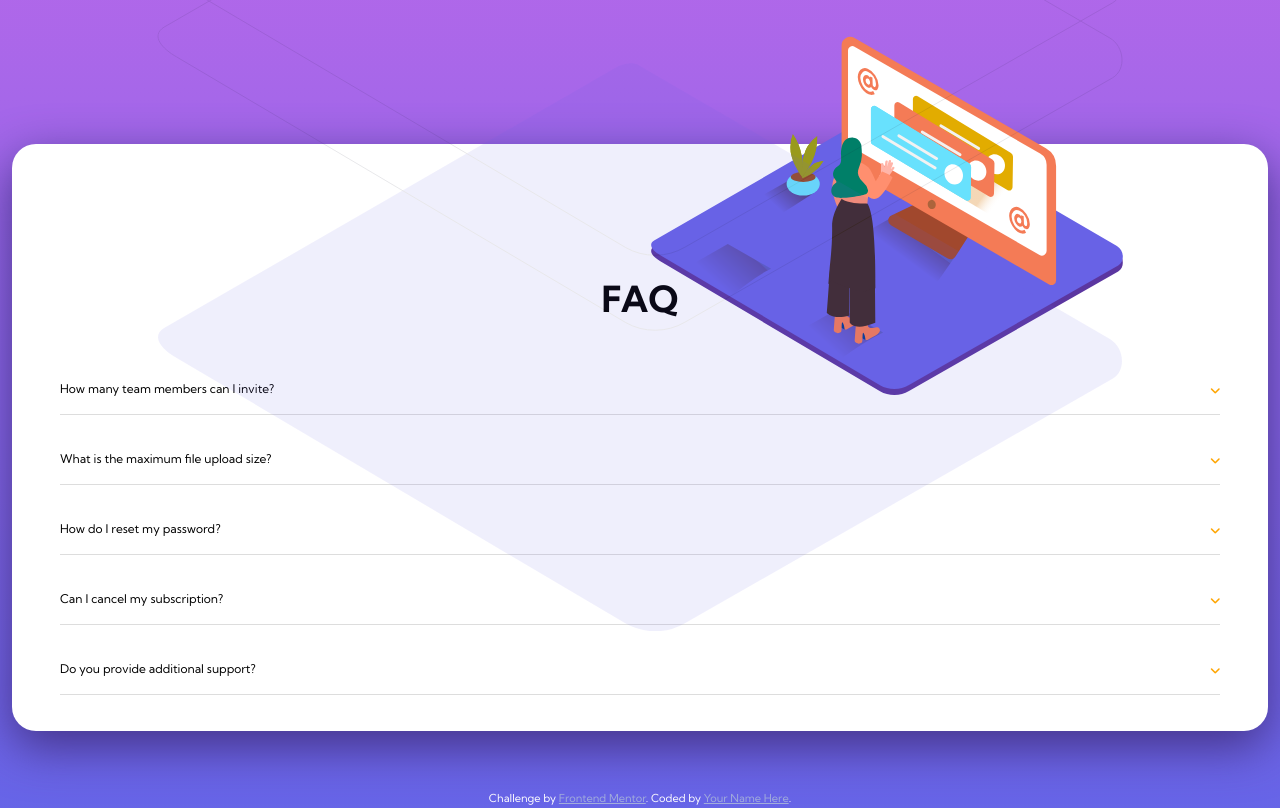
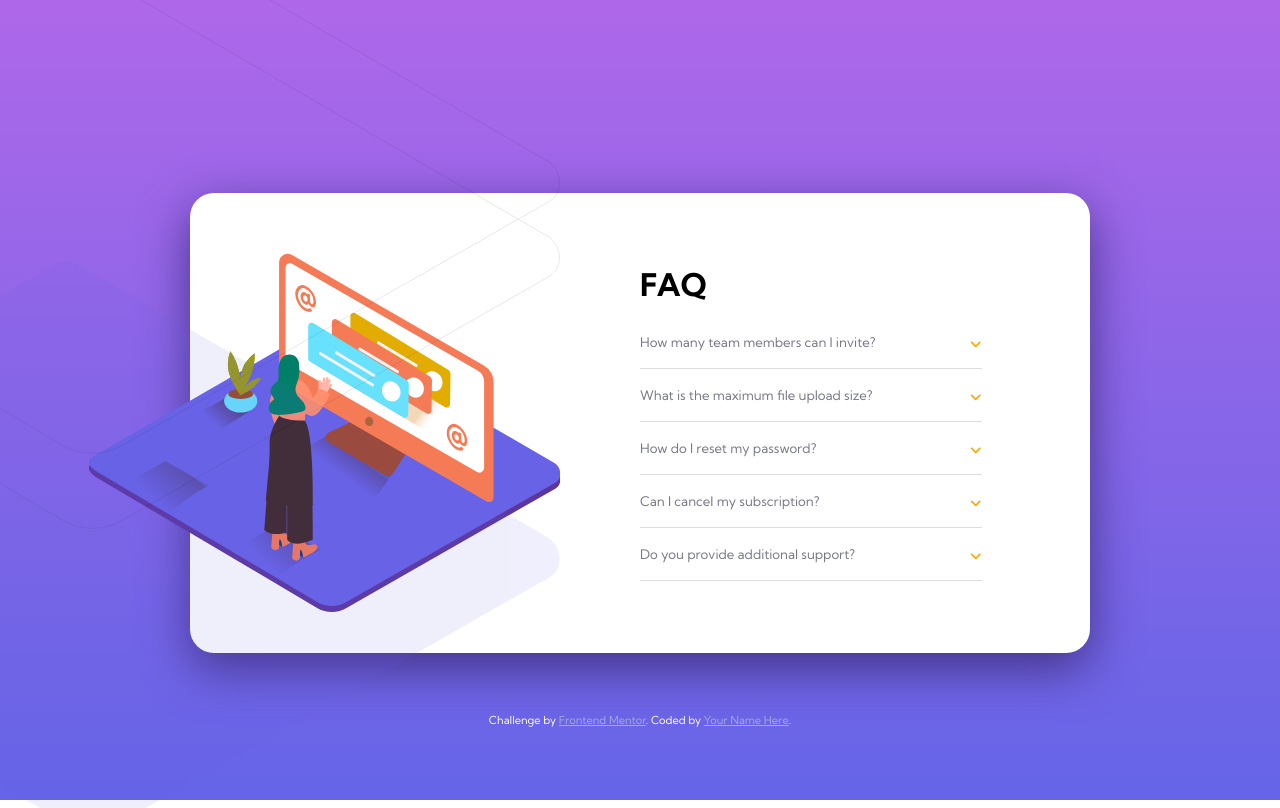
Before and after one commit to Coda-Sen/FEM-Accordion-Card, a website built with Parcel: page src/index.html in a window 1280 px wide. Shown: the top 808 px of the page. Built offline with nearby package versions, Linux system fonts and the light colour scheme.

Commit message:
tweaked element sizes, added wrapper around #card

```diff
--- a/src/index.html
+++ b/src/index.html
@@ -15,6 +15,7 @@
 </head>
 <body>
   <section id="card">
+    <div id="wrapper">
       <div class="img--div hide--mobile">
         <img src="images/illustration-woman-online-mobile.svg">
         <img src="images/bg-pattern-mobile.svg">
@@ -83,6 +84,7 @@
     <section class="attribution">
       Challenge by <a href="https://www.frontendmentor.io?ref=challenge" target="_blank">Frontend Mentor</a>.
       Coded by <a href="#">Your Name Here</a>.
+    </div>
     </section>
 </body>
 <script>
--- a/src/scss/main.scss
+++ b/src/scss/main.scss
@@ -6,7 +6,7 @@ $bg--violet: hsl(273, 75%, 66%);
 $bg--blue: hsl(240, 73%, 65%);
 
 $txt--darkblue: hsl(237, 12%, 33%);
-$txt-blue: hsl(240, 6%, 50%);
+$txt--blue: hsl(240, 6%, 50%);
 
 $div--blue: hsl(240, 5%, 91%);
 
@@ -36,9 +36,10 @@ $br--laptop: 1024px;
     box-sizing: border-box;
 }
 
+
 html, body {
     width: 100%;
-    height: auto;
+    height: 100%;
     font-size: 12px;
     font-family: $fnt--kumbh;
     font-weight: $fw--thin;
@@ -48,76 +49,125 @@ html, body {
 
 h1 {
     text-align: center;
-    font-size: 3rem;
-    margin: 3rem 0;
+    font-size: 2.6rem;
+    margin: 2rem 0 1rem;
+
+    @include mq {
+        text-align: left;
+    }
 }
 
 // Block Style
 
 body {
-    padding: 0 1rem;
+    padding: 0 2rem;
+
     display: flex;
     flex-direction: column;
     justify-content: center;
     align-items: center;
 
-    background-image: linear-gradient(to bottom, $bg--violet, $bg--blue)
+    background-image: linear-gradient(to bottom, $bg--violet, $bg--blue);
+    background-size: cover;
+    background-repeat: no-repeat;
+
+    @include mq {
+        padding: 0;
+    }
+}
+
+
+#wrapper {
+    width: 100%;
+    height: 100%;
+    padding: 9rem 2rem 4rem;
+    @include mq {
+        padding-top: 4rem;
+        padding-bottom: 6rem;
+        padding-right: 9rem;
+        padding-left: 50%;
+
+    }
 }
 
 #card {
     position: relative;
 
     width: 100%;
+    max-width: 900px;
     height: auto;
 
     margin: 12rem 2rem 5rem;
-    padding: 8rem 4rem 2rem;
 
     background-color: white;
     border-radius: 2rem;
     box-shadow: 0 16px 48px 0 #438;
 
     transition: $tns--main;
+
+    @include mq {
+        width: 900px;
+
+    }
 }
 
 .img--div {
     width: auto;
     position: absolute;
     left: 50%;
-    top: -108px;
-    transform: translateX(-50%);
+    top: -9rem;
+    transform: translateX(-55%);
     display: flex;
     flex-direction: column;
     align-items: flex-end;
+
+    @include mq {
+        width: 50%;
+        left: 14rem;
+        top: 5rem;
+    }
 }
 
 img {
     &:last-of-type {
-        transform: translateY(-75%);
+        transform: translateY(-85%);
+        @include mq {
+            transform: translateY(-77%);
+        }
     }
 }
 
 #acc--container {
     height: 100%;
+
     display: flex;
     flex-direction: column;
     justify-content: center;
+
+    @include mq {
+        justify-content: flex-start;
+    }
 }
 
 .acc--box {
     width: 100%;
 
-    margin: 1rem auto;
-    padding: 1rem 0;
+    padding: 1.5rem 0;
     border-bottom: 1px solid #DDD;
+
     cursor: pointer;
     transition: $tns--main;
+
     &.active {
         .acc--content {
             max-height: 6rem;
         }
         .acc--label {
             font-weight: $fw--wide;
+            color: $txt--darkblue;
+
+            padding-bottom: 1rem;
+
         }
         i {
             transform: rotate(0deg);
@@ -128,16 +178,16 @@ img {
 .acc--label {
     display: flex;
     justify-content: space-between;
-    padding-bottom: 0.5rem;
 
     font-size: 1.1rem;
     font-weight: $fw--thin;
+    color: $txt--blue;
 
     transition: $tns--main;
 
 
     @include mq {
-        font-size: 1rem;
+        font-size: 1.1rem;
 
         .acc--box:hover & {
             color: orange;
@@ -148,11 +198,19 @@ img {
 .acc--content {
     height: 100%;
     max-height: 0px;
+    padding-left: 0;
+    padding-right: 2rem;
 
-    line-height: 1.2;
+    line-height: 1.5;
     overflow: hidden;
+    color: $txt--blue;
 
     transition: $tns--main;
+
+    @include mq {
+        font-size: 1.1rem;
+        line-height: 1.5;
+    }
 }
 
 i {
```
Also changed, not shown: dist/index.html, 3 other files. Lines whose indentation alone changed are shown as unchanged.
